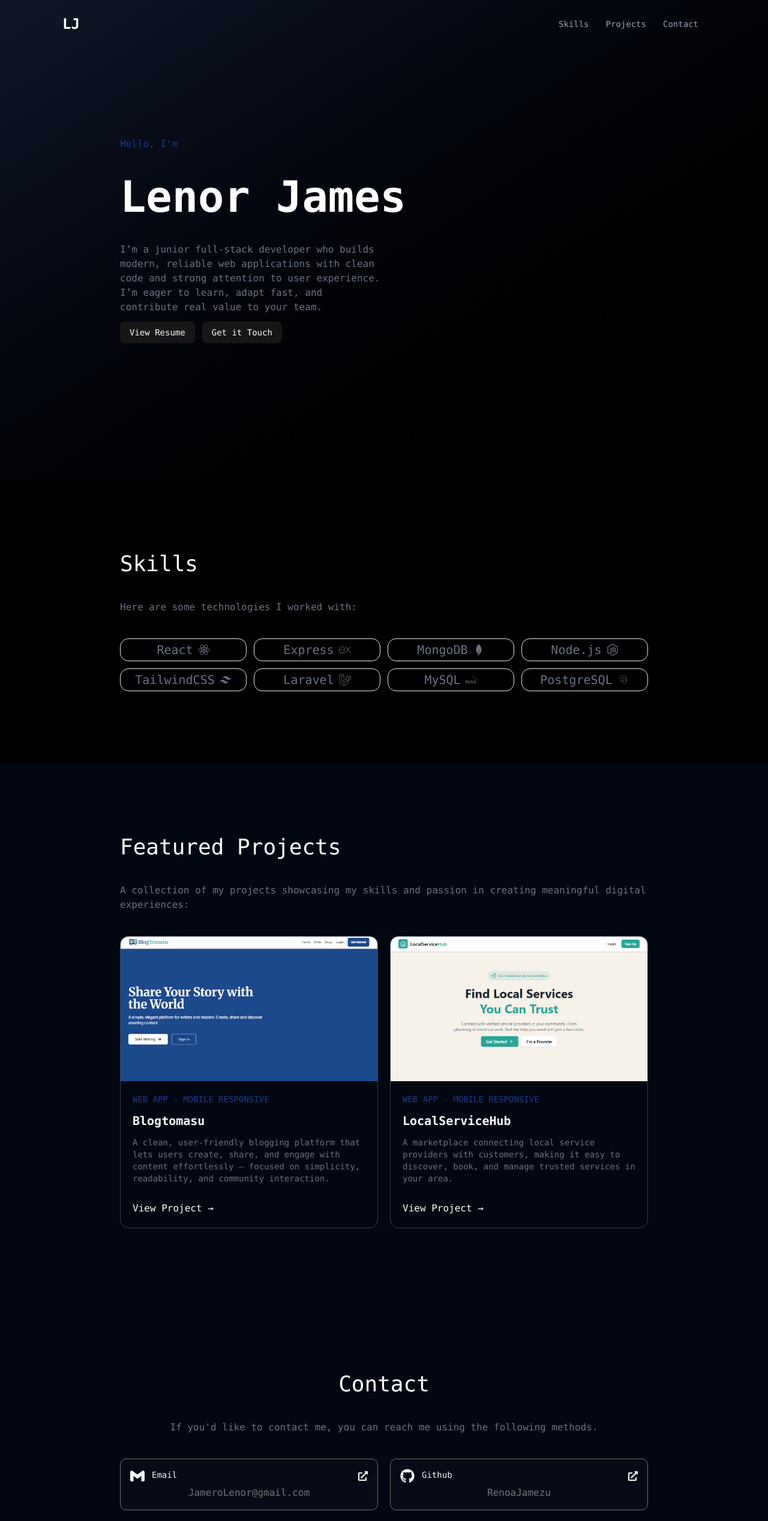
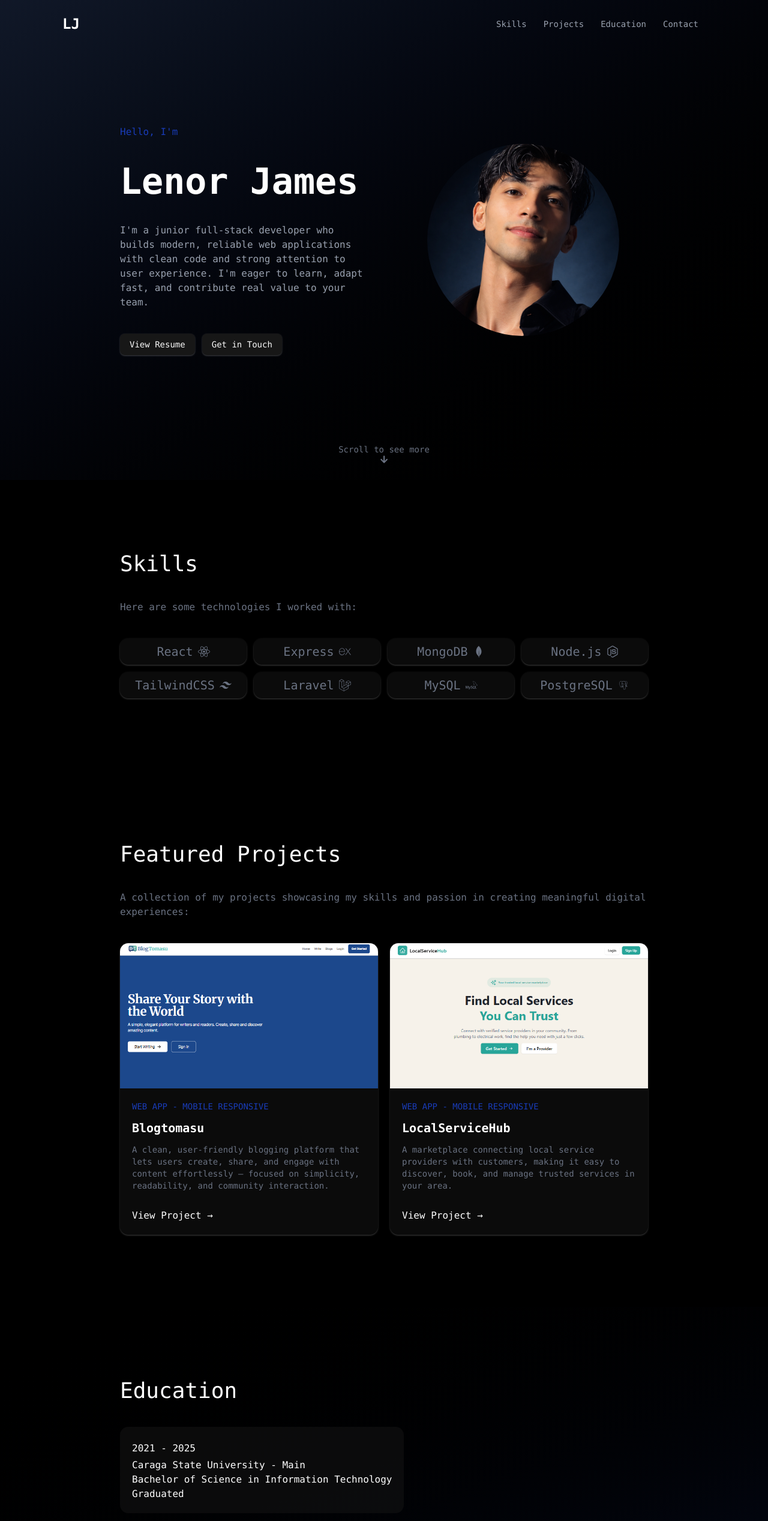
Before and after one commit to RenoaJamezu/JameroLenor, a React (Vite) app: page / in a window 1280 px wide. Shown: the top 2535 px of the page at 60% size. Built offline with nearby package versions, Linux system fonts and the light colour scheme; a web font is replaced by a local one.

Commit message:
feat: add Contact, Education, Hero, Projects, and Skills sections to dashboard

```diff
--- a/src/components/Navbar.tsx
+++ b/src/components/Navbar.tsx
@@ -3,6 +3,7 @@ import { useEffect, useState } from "react"
 const sections = [
   { to: "skills", label: "Skills" },
   { to: "projects", label: "Projects" },
+  { to: "education", label: "Education" },
   { to: "contact", label: "Contact" },
 ]
 
@@ -31,7 +32,7 @@ export default function Navbar() {
     <header
       className={`fixed top-0 w-full z-50 transition-colors font-mono caret-transparent ${
         scrolled
-          ? "backdrop-blur-sm bg-gray-950/70 border-b border-gray-800"
+          ? "backdrop-blur-xl bg-gray-950/70 border-b border-gray-800"
           : "bg-transparent"
       }`}
     >
--- a/src/pages/dashboard/Hero.tsx
+++ /dev/null
@@ -1,29 +0,0 @@
-import { Button } from "../../components/ui/button";
-
-export default function Hero() {
-  return (
-    <section id="hero" className="scroll-mt-20 min-h-screen px-4 md:px-50 flex flex-col bg-linear-to-br from-gray-900 to-black justify-center space-y-10 font-mono">
-      <div>
-        <div className="space-y-10">
-          <p className="text-blue-900 font-medium">Hello, I'm</p>
-          <h1 className="text-white font-bold text-4xl md:text-7xl">Lenor James</h1>
-          <p className="text-gray-500 font-medium md:w-1/2 mb-3">I’m a junior full-stack developer who builds modern, reliable web applications with clean code and strong attention to user experience. I’m eager to learn, adapt fast, and contribute real value to your team.</p>
-        </div>
-
-        <div className="space-x-3">
-          <Button
-            className="hover:bg-blue-950"
-          >
-            View Resume
-          </Button>
-          <Button
-            className="hover:bg-blue-950"
-          >
-            <a href="#contact">Get it Touch</a>
-          </Button>
-        </div>
-
-      </div>
-    </section>
-  )
-}
--- a/src/pages/dashboard/Layout.tsx
+++ b/src/pages/dashboard/Layout.tsx
@@ -1,8 +1,9 @@
 import Navbar from "../../components/Navbar";
-import Contact from "./Contact";
-import Hero from "./Hero";
-import Project from "./Projects";
-import Skills from "./Skills";
+import Contact from "./sections/Contact";
+import Education from "./sections/Education";
+import Hero from "./sections/Hero";
+import Project from "./sections/Projects";
+import Skills from "./sections/Skills";
 
 export default function Layout() {
   return (
@@ -12,6 +13,7 @@ export default function Layout() {
       <Hero />
       <Skills />
       <Project />
+      <Education />
       <Contact />
     </main>
   )
--- a/src/pages/dashboard/Contact.tsx
+++ b/src/pages/dashboard/sections/Contact.tsx
@@ -29,22 +29,22 @@ export default function Contact() {
     },
   ]
   return (
-    <section id="contact" className="scroll-mt-20 px-4 md:px-50 py-10 md:py-30 flex flex-col bg-gray-950 justify-center space-y-10 font-mono text-center">
+    <section id="contact" className="scroll-mt-20 px-4 md:px-50 py-20 md:py-30 flex flex-col bg-gray-950 justify-center space-y-10 font-mono text-center caret-transparent">
       <h1 className="text-4xl text-white">Contact</h1>
       <p className="text-gray-500">If you'd like to contact me, you can reach me using the following methods.</p>
 
       <div className="grid md:grid-cols-2 gap-5">
         {contacts.map(({ name, title, link, icon }) => (
-          <div className="bg-neutral-900/30 backdrop-blur-sm backdrop-saturate-150 border border-neutral-500 rounded-lg p-4 flex items-center gap-2 min-w-35 sm:min-w-40 shadow-sm hover:scale-105 hover:border-neutral-50 transition-transform max-w-full">
+          <div className="bg-primary/50 backdrop-blur-sm backdrop-saturate-150 p-4 flex items-center gap-2 min-w-35 sm:min-w-40 hover:scale-105 transition max-w-full text-white hover:text-blue-800 shadow-sm shadow-white/20 duration-300">
             <a href={link} target="_blank" className="w-full">
               <div className="flex justify-between items-center">
                 <div className="flex gap-3">
-                  <div className="text-2xl text-neutral-100">{icon}</div>
-                  <div className="text-neutral-100 text-sm">{title}</div>
+                  <div className="text-2xl">{icon}</div>
+                  <div className="text-sm">{title}</div>
                 </div>
-                <FaExternalLinkAlt className="text-neutral-50" />
+                <FaExternalLinkAlt />
               </div>
-              <p className="text-neutral-500 mt-1">{name}</p>
+              <p className="mt-1 text-gray-500">{name}</p>
             </a>
           </div>
         ))}
--- /dev/null
+++ b/src/pages/dashboard/sections/Education.tsx
@@ -0,0 +1,17 @@
+export default function Education() {
+  return (
+    <section id="education" className="scroll-mt-20 px-4 md:px-50 py-20 md:py-30 flex flex-col bg-linear-to-br from-black to-gray-950 justify-center space-y-10 font-mono caret-transparent">
+      <h1 className="text-4xl text-white">Education</h1>
+      <a
+        href="https://drive.google.com/file/d/1dVdhD9y5uFkHWUeJ0XwNNyYh_XVoOz3g/view?usp=sharing"
+        target="_blank"
+        rel="noopener noreferrer"
+        className="flex flex-col w-fit bg-primary/50 p-5 rounded-xl text-white group">
+        <p className="font-medium mt-1">2021 - 2025</p>
+        <p className="mt-1">Caraga State University - Main</p>
+        <p>Bachelor of Science in Information Technology</p>
+        <p>Graduated</p>
+      </a>
+    </section>
+  )
+}
--- /dev/null
+++ b/src/pages/dashboard/sections/Hero.tsx
@@ -0,0 +1,51 @@
+import { FaArrowDown } from "react-icons/fa";
+import { Button } from "../../../components/ui/button";
+import { useEffect, useState } from "react";
+
+export default function Hero() {
+  const [scrolled, setScrolled] = useState(false)
+
+  useEffect(() => {
+    const onScroll = () => setScrolled(window.scrollY > 10)
+    window.addEventListener("scroll", onScroll)
+    onScroll()
+    return () => window.removeEventListener("scroll", onScroll)
+  }, [])
+
+  return (
+    <section id="hero" className="relative scroll-mt-20 min-h-screen px-4 md:px-50 flex flex-col-reverse md:grid md:grid-cols-2 gap-8 md:gap-12 bg-linear-to-br from-gray-900 to-black items-center font-mono caret-transparent py-20 md:py-0">
+      <div className="space-y-6 md:space-y-10 text-center md:text-left">
+        <p className="text-blue-800 font-medium text-sm md:text-base">Hello, I'm</p>
+        <h1 className="text-white font-bold text-3xl md:text-6xl">Lenor James</h1>
+        <p className="text-gray-400 font-medium text-sm md:text-base">I'm a junior full-stack developer who builds modern, reliable web applications with clean code and strong attention to user experience. I'm eager to learn, adapt fast, and contribute real value to your team.</p>
+        <div className="flex gap-3 justify-center md:justify-start">
+          <Button
+            className="hover:bg-blue-800 shadow-sm shadow-white/20"
+          >
+            View Resume
+          </Button>
+          <Button
+            className="hover:bg-blue-800 shadow-sm shadow-white/20"
+          >
+            <a href="#contact">Get in Touch</a>
+          </Button>
+        </div>
+      </div>
+
+      <div className="flex justify-center items-center">
+        <img
+          src="/images/me.png"
+          alt="Lenor James"
+          className="w-48 h-48 md:w-80 md:h-80 object-cover rounded-full"
+        />
+      </div>
+
+      {!scrolled &&
+        <div className="text-gray-500 text-xs md:text-sm absolute left-1/2 -translate-x-1/2 flex flex-col items-center animate-bounce bottom-5">
+          Scroll to see more
+          <FaArrowDown />
+        </div>
+      }
+    </section>
+  )
+}
--- a/src/pages/dashboard/Projects.tsx
+++ b/src/pages/dashboard/sections/Projects.tsx
@@ -16,7 +16,7 @@ export default function Projects() {
     },
   ]
   return (
-    <section id="projects" className="scroll-mt-20 px-4 md:px-50 py-10 md:py-30 flex flex-col bg-gray-950 justify-center space-y-10 font-mono">
+    <section id="projects" className="scroll-mt-20 px-4 md:px-50 py-20 md:py-30 flex flex-col bg-black justify-center space-y-10 font-mono caret-transparent">
       <h1 className="text-4xl text-white">Featured Projects</h1>
       <p className="text-gray-500">A collection of my projects showcasing my skills and passion in creating meaningful digital experiences:</p>
 
@@ -27,7 +27,7 @@ export default function Projects() {
             target="_blank"
             rel="noopener noreferrer"
             key={title}
-            className="group border border-gray-700 rounded-xl overflow-hidden flex flex-col text-white transition-all duration-300 hover:border-blue-500 hover:text-blue-900 shadow">
+            className="group rounded-xl overflow-hidden flex flex-col text-white transition-all duration-300 hover:text-blue-800 backdrop-blur-xl bg-primary/50 shadow-sm shadow-white/20">
             <div className="overflow-hidden aspect-video">
               <img
                 src={src}
@@ -35,7 +35,7 @@ export default function Projects() {
               />
             </div>
             <div className="p-5 space-y-3 flex flex-col grow">
-              <p className="text-blue-900 text-sm">{responsive}</p>
+              <p className="text-blue-800 text-sm">{responsive}</p>
               <h1 className="text-xl font-semibold">{title}</h1>
               <p className="text-gray-500 text-sm grow">{description}</p>
               <p className="font-medium mt-4">
--- a/src/pages/dashboard/Skills.tsx
+++ b/src/pages/dashboard/sections/Skills.tsx
@@ -14,13 +14,13 @@ export default function Skills() {
     { tech: "PostgreSQL", icon: <DiPostgresql /> },
   ]
   return (
-    <section id="skills" className="scroll-mt-20 px-4 md:px-50 py-10 md:py-30 flex flex-col bg-black justify-center space-y-10 font-mono">
+    <section id="skills" className="scroll-mt-20 px-4 md:px-50 py-20 md:py-30 flex flex-col bg-black justify-center space-y-10 font-mono caret-transparent">
       <h1 className="text-4xl text-white">Skills</h1>
       <p className="text-gray-500">Here are some technologies I worked with:</p>
 
       <div className="grid grid-cols-2 md:grid-cols-4 gap-3">
         {tech.map(({ tech, icon }) => (
-          <div key={tech} className="border rounded-xl text-gray-500 px-3 py-1 flex space-x-2 items-center justify-center text-md md:text-xl transition-all duration-300 hover:text-white">
+          <div key={tech} className="rounded-xl bg-primary/50 text-gray-500 px-3 py-2 flex space-x-2 items-center justify-center text-md md:text-xl transition-all duration-300 hover:text-white hover:scale-105 shadow-sm shadow-white/20">
             <h1>{tech}</h1>
             {icon}
           </div>
```
Also changed, not shown: public/images/me.png (added).
